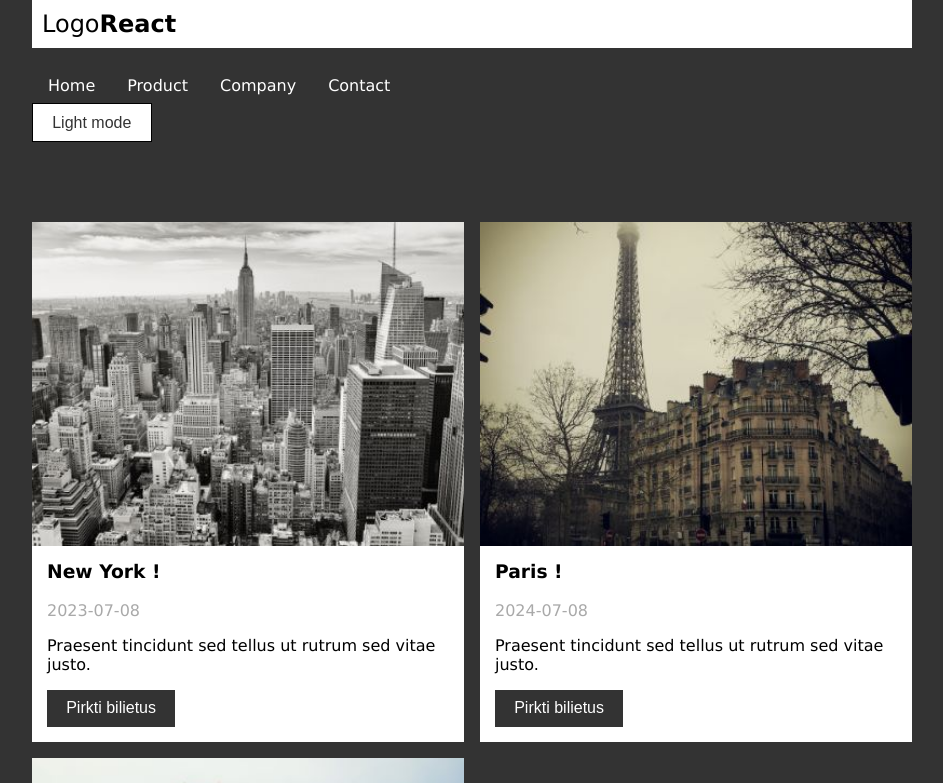
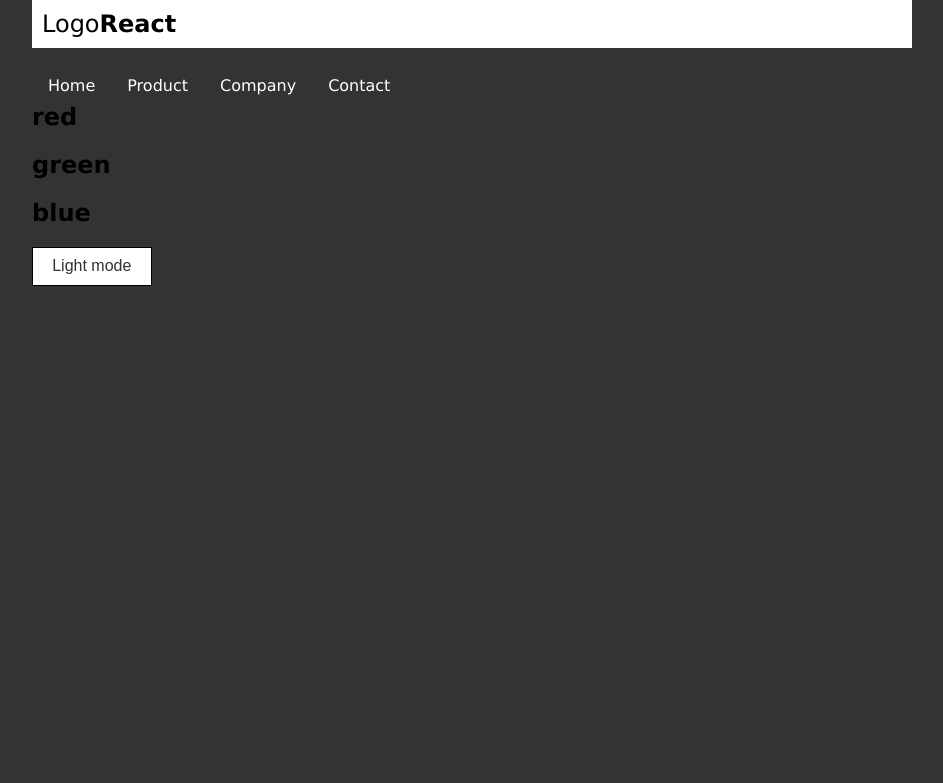
Before and after one commit to MariusCodeAcademy/feu8_2_react_vite_cmp_props, a React (Vite) app: page / in a window 1280 px wide. Shown: the top 783 px of the page, without its empty margins (168-1111 px from the left). Built offline with nearby package versions, Linux system fonts and the light colour scheme.

Commit message:
cardlist export

```diff
--- a/src/App.jsx
+++ b/src/App.jsx
@@ -2,10 +2,12 @@
 import './style/common.css';
 import './style/App.css';
 import './style/responsive.css';
-import Card1 from './components/Card1';
+// import CardList from './components/CardList';
 import Header from './components/layout/Header';
 import MainBtn from './components/MainBtn';
 // export import Card2
+
+const colorTitiles = ['red', 'green', 'blue'];
 
 function App() {
   // const now = new Date();
@@ -13,20 +15,12 @@ function App() {
   return (
     <div className='App container'>
       <Header />
+      {colorTitiles.map((color) => (
+        <h2 key={color}>{color}</h2>
+      ))}
+
       <MainBtn outline>Light mode</MainBtn>
-      <div className='cardsList grid3'>
-        <Card1
-          city='New York !'
-          heroImage='/img/newyork.jpg'
-          date='2023-07-08'
-        />
-        <Card1 city='Paris !' heroImage='/img/paris.jpg' date='2024-07-08' />
-        <Card1
-          city='San Francisco !'
-          heroImage='/img/sanfran.jpg'
-          date='2019-07-08'
-        />
-      </div>
+      {/* <CardList /> */}
     </div>
   );
 }
--- /dev/null
+++ b/src/components/CardList.jsx
@@ -0,0 +1,27 @@
+import Card1 from './Card1';
+
+const card1Data = {
+  city: 'New York !!',
+  heroImage: '/img/newyork.jpg',
+  date: '2023-07-08',
+};
+
+function CardList() {
+  return (
+    <div className='cardsList grid3'>
+      <Card1
+        city={card1Data.city}
+        heroImage={card1Data.heroImage}
+        date={card1Data.date}
+      />
+      <Card1 city='Paris !' heroImage='/img/paris.jpg' date='2024-07-08' />
+      <Card1
+        city='San Francisco !'
+        heroImage='/img/sanfran.jpg'
+        date='2019-07-08'
+      />
+    </div>
+  );
+}
+
+export default CardList;
```
